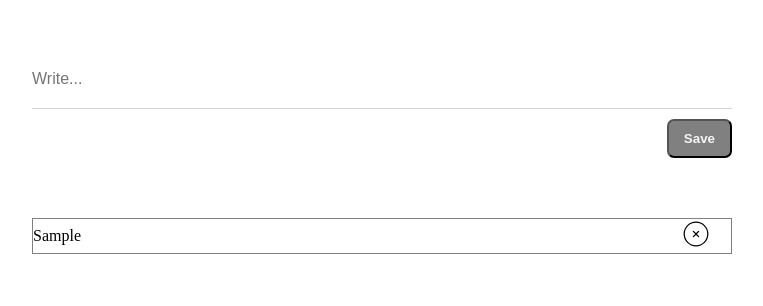
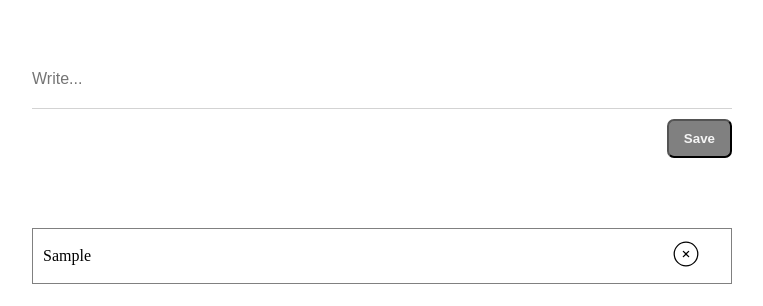
Before and after one commit to cihankarimli/react-todolist, a React (Vite) app: page / in a window 1280 px wide. Both pictures are taken after typing "Sample" into the empty fields and a click on the button "Save". Shown: the top 306 px of the page, without its empty margins (468-1231 px from the left). Built offline with nearby package versions, Linux system fonts and the light colour scheme.

Commit message:
deyisdirildi

```diff
--- a/src/App.jsx
+++ b/src/App.jsx
@@ -9,11 +9,15 @@ const[todos,setTodos]=useState([])
 const createNewtodo=(newTodo=>{
   setTodos([...todos,newTodo])
 })
+const removeTodo=((todoId)=>{
+   setTodos([...todos.filter((todo)=>todo.id!==todoId)])
+
+})
   return (
     <>
     <div className='main'>
     <TodoCreate  createTodo= {createNewtodo}/>
-    <TodoList todos={todos}/>
+    <TodoList todos={todos} removeTodo={removeTodo}/>
     </div>
 
     </>
--- a/src/componets/Todo.jsx
+++ b/src/componets/Todo.jsx
@@ -1,11 +1,15 @@
 import React from 'react'
 import { CiCircleRemove } from "react-icons/ci";
-function Todo({todo}) {
+function Todo({todo,removeTodo}) {
+      const{id,content}=todo
+    const onRemovetodo=()=>{
+       removeTodo(id)
+    }
   return (
-    <div style={{display:'flex', flexDirection:'row', width:'500px',alignItems:'center',justifyContent:'space-between',border:'1px solid gray', width:'100%'} }>
-       <div>{todo.content}</div>
+    <div style={{display:'flex', flexDirection:'row', width:'500px',alignItems:'center',justifyContent:'space-between',border:'1px solid gray', width:'100%',padding:'10px', marginTop:'10px'} }>
+       <div>{content}</div>
        <div>
-       <CiCircleRemove className='todo-icons'  style={{cursor:'pointer'}}/>
+       <CiCircleRemove className='todo-icons' onClick={onRemovetodo} style={{cursor:'pointer'}}/>
 
        </div>
 
--- a/src/componets/TodoCreate.jsx
+++ b/src/componets/TodoCreate.jsx
@@ -8,10 +8,14 @@ function TodoCreate({createTodo}) {
        const createNewtodo=()=>{
               if(!todo) return;
               const request={
-                content : todo
+               id:Math.floor(Math.random()*999999),
+               content : todo
+
+
               }
 
-              createTodo(request);
+
+            createTodo(request);
               inputClear();
 
        }
--- a/src/componets/TodoList.jsx
+++ b/src/componets/TodoList.jsx
@@ -1,10 +1,10 @@
 import React from 'react'
 import Todo from './Todo'
 
-function TodoList({todos}) {
+function TodoList({todos, removeTodo}) {
   return (
     <div style={{width:'100%',marginTop:'50px', padding:'10px 0'}} > {todos && todos.map((todo)=>(
-       <Todo todo={todo}/>
+       <Todo key={todo.id} todo={todo} removeTodo={removeTodo}/>
     ))}
 
     </div>
```
